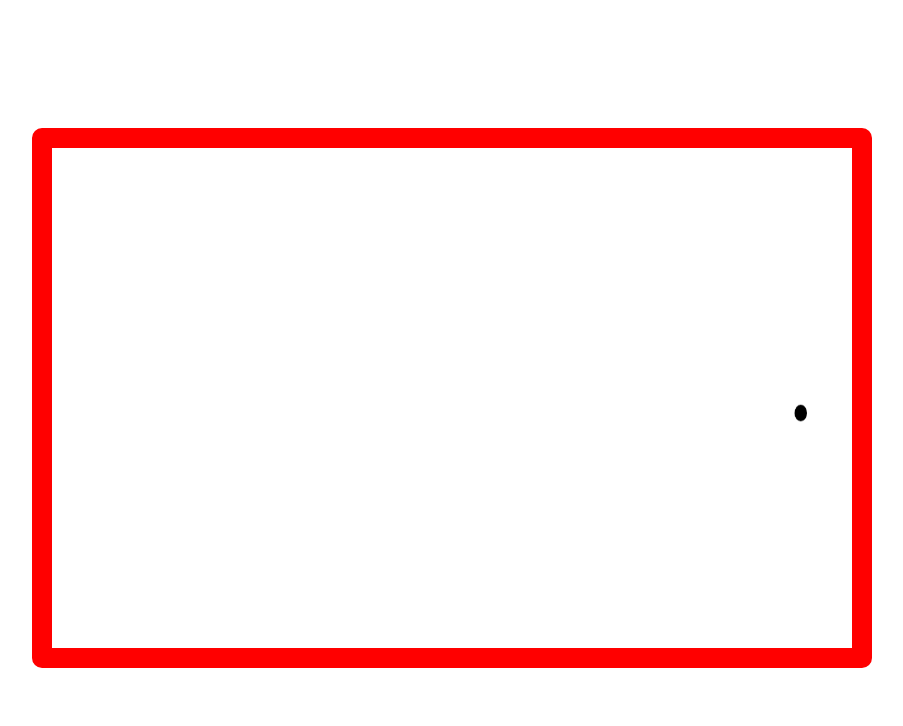
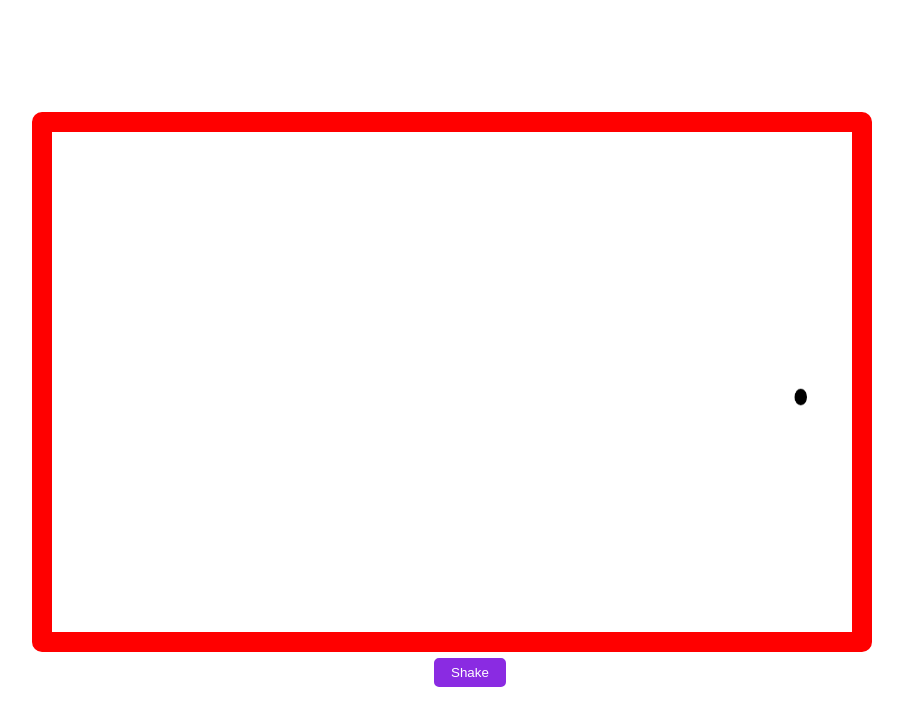
Before and after one commit to ainsowlgown/ETCH-A-SKETCH, a plain HTML site: page index.html in a window 1280 px wide. Shown: the whole page, without its empty margins (188-1091 px from the left). Drawn offline with Linux system fonts and the light colour scheme.

Commit message:
added shake button in index.html

```diff
--- a/index.html
+++ b/index.html
@@ -10,7 +10,9 @@
     <div class="canvas_wrap">
         <canvas tabindex="0" width="1280" height="600" id="sketch_pad">
         </canvas>
-
+        <div class="shake_button">
+            <button class="shake">Shake</button>
+        </div>
     </div>
 
     <script src="./script.js"></script>
```
